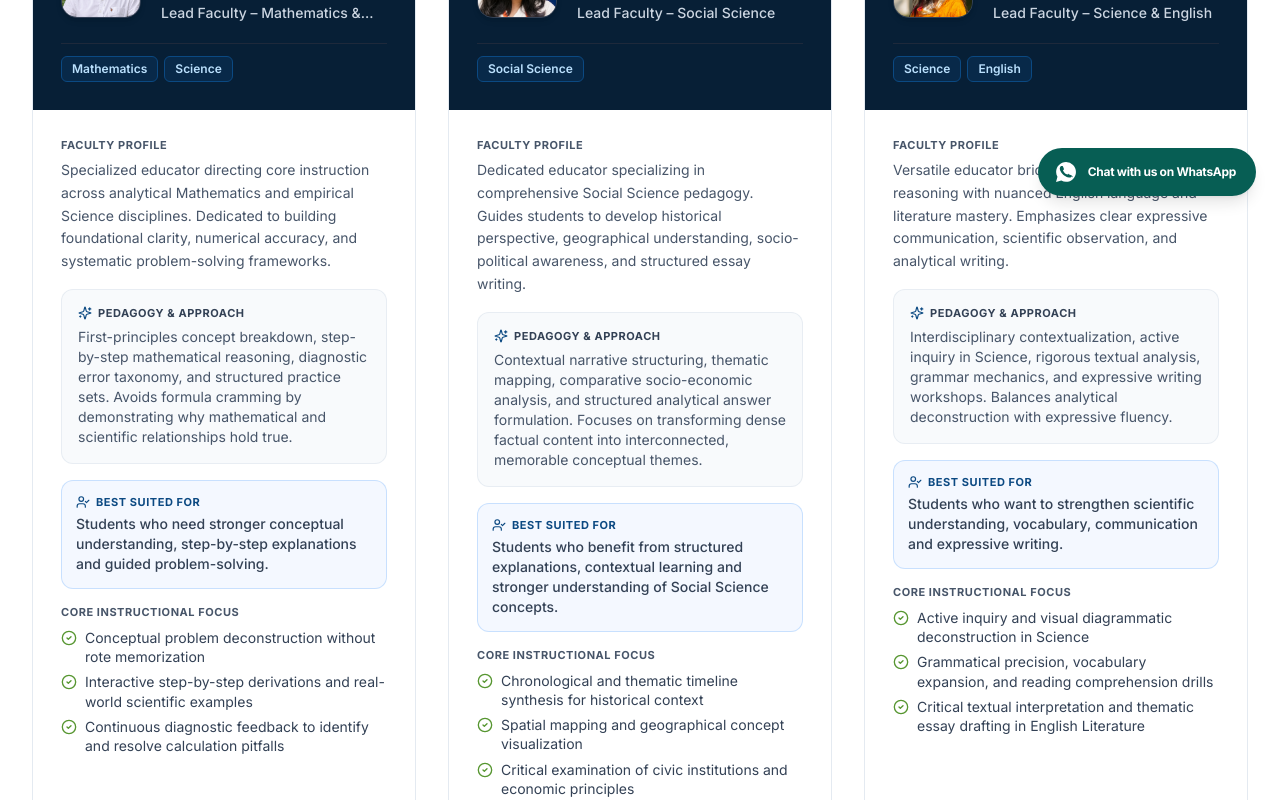
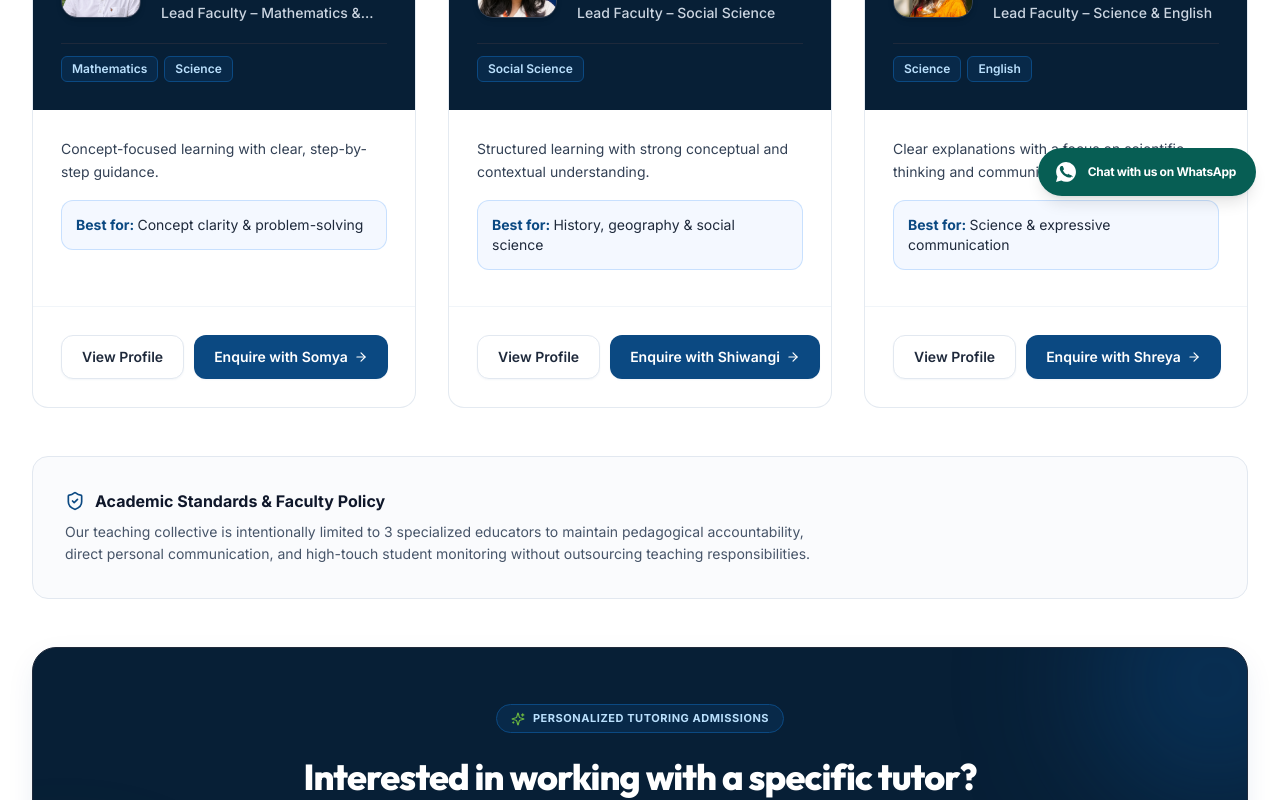
Before and after one commit to somyaranjan06/Tutolearner, a Next.js app: page /tutors in a window 1280 px wide. Shown: the part 580-1380 px from the top of the page. Built offline with nearby package versions, Linux system fonts and the light colour scheme.

Commit message:
feat(tutors): simplify tutor cards to concise discovery format while preserving full profiles

```diff
--- a/src/components/tutors/TutorCard.tsx
+++ b/src/components/tutors/TutorCard.tsx
@@ -4,7 +4,7 @@ import Link from "next/link";
 import { Tutor } from "@/types";
 import { Button } from "@/components/ui/button";
 import { Card, CardContent, CardFooter } from "@/components/ui/card";
-import { ArrowRight, Sparkles, CheckCircle2, ShieldCheck, UserCheck } from "lucide-react";
+import { ArrowRight, ShieldCheck } from "lucide-react";
 import { cn } from "@/lib/utils";
 
 interface TutorCardProps {
@@ -67,55 +67,20 @@ export function TutorCard({ tutor, className, isCompact = false }: TutorCardProp
           </div>
         </div>
 
-        {/* Card Body */}
+        {/* Card Body - Clean, concise, easy to scan */}
         <CardContent className="p-6 sm:p-7 space-y-4">
-          <div>
-            <p className="text-2xs font-bold uppercase tracking-wider text-slate-600 mb-1.5">
-              Faculty Profile
-            </p>
-            <p className="text-sm text-slate-600 leading-relaxed font-normal">
-              {tutor.shortBio}
-            </p>
-          </div>
+          {/* One-Line Teaching Description */}
+          <p className="text-sm text-slate-700 leading-relaxed font-normal">
+            {tutor.cardDescription || tutor.shortBio}
+          </p>
 
-          {!isCompact && (
-            <div className="rounded-xl bg-slate-50 p-4 border border-slate-200/70 space-y-1.5">
-              <div className="flex items-center gap-1.5 text-2xs font-bold uppercase tracking-wider text-slate-700">
-                <Sparkles className="h-3.5 w-3.5 text-[#0B4982]" />
-                <span>Pedagogy &amp; Approach</span>
-              </div>
-              <p className="text-xs sm:text-sm text-slate-600 leading-relaxed font-normal">
-                {tutor.teachingStyle}
-              </p>
+          {/* Best For Short Line */}
+          {tutor.bestFor && (
+            <div className="rounded-xl bg-blue-50/70 p-3 sm:p-3.5 border border-blue-200/80 text-xs sm:text-sm text-slate-800 leading-snug">
+              <strong className="font-bold text-[#0B4982]">Best for: </strong>
+              <span>{tutor.bestFor.replace(/^Best for:\s*/i, "")}</span>
             </div>
           )}
-
-          {/* Best Suited For Section */}
-          {tutor.bestSuitedFor && (
-            <div className="rounded-xl bg-blue-50/70 p-3.5 border border-blue-200/80 space-y-1">
-              <div className="flex items-center gap-1.5 text-2xs font-bold uppercase tracking-wider text-[#0B4982]">
-                <UserCheck className="h-3.5 w-3.5 text-[#0B4982]" />
-                <span>Best Suited For</span>
-              </div>
-              <p className="text-xs sm:text-sm text-slate-700 leading-relaxed font-medium">
-                {tutor.bestSuitedFor}
-              </p>
-            </div>
-          )}
-
-          <div>
-            <p className="text-2xs font-bold uppercase tracking-wider text-slate-600 mb-2">
-              Core Instructional Focus
-            </p>
-            <ul className="space-y-1.5">
-              {tutor.methodologyFocus.slice(0, 3).map((focus, index) => (
-                <li key={index} className="flex items-start gap-2 text-xs sm:text-sm text-slate-700">
-                  <CheckCircle2 className="h-4 w-4 text-[#579631] shrink-0 mt-0.5" />
-                  <span className="leading-snug font-normal">{focus}</span>
-                </li>
-              ))}
-            </ul>
-          </div>
         </CardContent>
       </div>
 
@@ -133,7 +98,7 @@ export function TutorCard({ tutor, className, isCompact = false }: TutorCardProp
 
         <Button
           asChild
-          className="flex-1 justify-center bg-[#0B4982] hover:bg-[#083A68] text-white text-xs sm:text-sm font-semibold gap-1.5 rounded-xl shadow-subtle"
+          className="flex-1 justify-center bg-[#0B4982] hover:bg-[#083A68] text-white text-xs sm:text-sm font-semibold gap-1.5 rounded-xl shadow-subtle hover:shadow-md"
         >
           <Link href={`/contact?tutor=${tutor.slug}`}>
             <span>Enquire with {firstName}</span>
--- a/src/data/tutors.ts
+++ b/src/data/tutors.ts
@@ -11,6 +11,8 @@ export const tutors: Tutor[] = [
     image: "/images/tutors/Somya.jpeg",
     shortBio: "Specialized educator directing core instruction across analytical Mathematics and empirical Science disciplines. Dedicated to building foundational clarity, numerical accuracy, and systematic problem-solving frameworks.",
     teachingStyle: "First-principles concept breakdown, step-by-step mathematical reasoning, diagnostic error taxonomy, and structured practice sets. Avoids formula cramming by demonstrating why mathematical and scientific relationships hold true.",
+    cardDescription: "Concept-focused learning with clear, step-by-step guidance.",
+    bestFor: "Concept clarity & problem-solving",
     bestSuitedFor: "Students who need stronger conceptual understanding, step-by-step explanations and guided problem-solving.",
     curriculumLevels: [
       "Middle School Foundation (Classes 6–8)",
@@ -72,6 +74,8 @@ export const tutors: Tutor[] = [
     image: "/images/tutors/Shiwangi.png",
     shortBio: "Dedicated educator specializing in comprehensive Social Science pedagogy. Guides students to develop historical perspective, geographical understanding, socio-political awareness, and structured essay writing.",
     teachingStyle: "Contextual narrative structuring, thematic mapping, comparative socio-economic analysis, and structured analytical answer formulation. Focuses on transforming dense factual content into interconnected, memorable conceptual themes.",
+    cardDescription: "Structured learning with strong conceptual and contextual understanding.",
+    bestFor: "History, geography & social science",
     bestSuitedFor: "Students who benefit from structured explanations, contextual learning and stronger understanding of Social Science concepts.",
     curriculumLevels: [
       "Middle School Social Studies (Classes 6–8)",
@@ -123,6 +127,8 @@ export const tutors: Tutor[] = [
     image: "/images/tutors/Shreya.png",
     shortBio: "Versatile educator bridging empirical scientific reasoning with nuanced English language and literature mastery. Emphasizes clear expressive communication, scientific observation, and analytical writing.",
     teachingStyle: "Interdisciplinary contextualization, active inquiry in Science, rigorous textual analysis, grammar mechanics, and expressive writing workshops. Balances analytical deconstruction with expressive fluency.",
+    cardDescription: "Clear explanations with a focus on scientific thinking and communication.",
+    bestFor: "Science & expressive communication",
     bestSuitedFor: "Students who want to strengthen scientific understanding, vocabulary, communication and expressive writing.",
     curriculumLevels: [
       "Middle School Foundation (Classes 6–8 Science & English)",
--- a/src/types/index.ts
+++ b/src/types/index.ts
@@ -12,6 +12,8 @@ export interface Tutor {
   shortBio: string;
   teachingStyle: string;
   bestSuitedFor?: string;
+  cardDescription?: string;
+  bestFor?: string;
   image: string;
   featured: boolean;
   curriculumLevels: string[];
```
